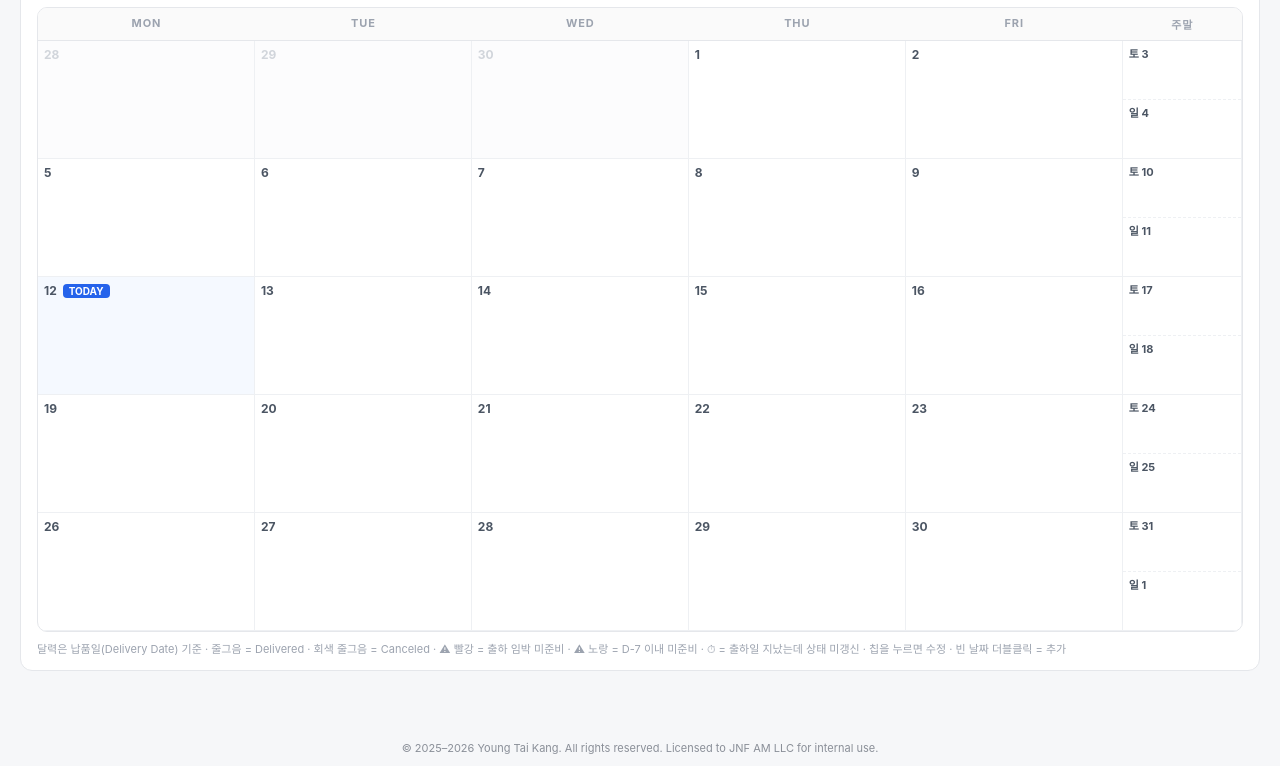
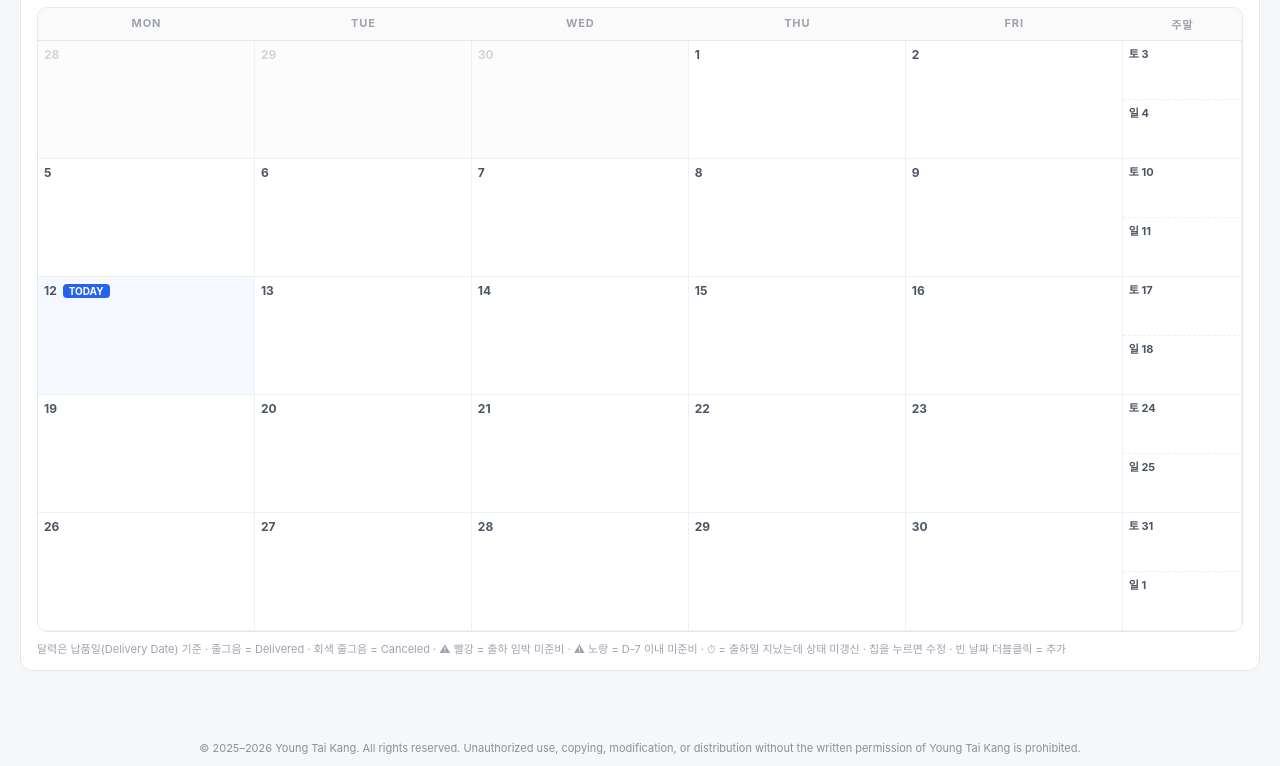
Before and after one commit to yt9495/jnfam-shipment, a plain HTML site: page index.html in a window 1280 px wide. Shown: the part 695-1461 px from the top of the page. Drawn offline with Linux system fonts and the light colour scheme; a web font is replaced by a local one.

Commit message:
Update copyright notice: prohibit unauthorized use
© 2025–2026 Young Tai Kang. All rights reserved.
Unauthorized use, copying, modification, or distribution without the written permission of Young Tai Kang is prohibited.

Co-Authored-By: Claude Opus 5.5 <noreply@anthropic.com>
Claude-Session: https://claude.ai/code/session_01KtNmfHpvfxvPx4GKBidRYq

```diff
--- a/index.html
+++ b/index.html
@@ -1,7 +1,7 @@
 <!doctype html>
 <!--
   © 2025–2026 Young Tai Kang. All rights reserved.
-  Licensed to JNF AM LLC for internal use.
+  Unauthorized use, copying, modification, or distribution without the written permission of Young Tai Kang is prohibited.
 -->
 <html lang="ko">
 <head>
@@ -924,6 +924,6 @@ renderAll();
 initFirebase();
 </script>
 <style>.ytk-copyright{text-align:center;font-size:11px;line-height:1.4;color:#8a8f98;padding:10px 12px;font-family:inherit}@media print{.ytk-copyright{display:none}}</style>
-<div class="ytk-copyright">© 2025–2026 Young Tai Kang. All rights reserved. Licensed to JNF AM LLC for internal use.</div>
+<div class="ytk-copyright">© 2025–2026 Young Tai Kang. All rights reserved. Unauthorized use, copying, modification, or distribution without the written permission of Young Tai Kang is prohibited.</div>
 </body>
 </html>
```
Also changed, not shown: 1 other file.
